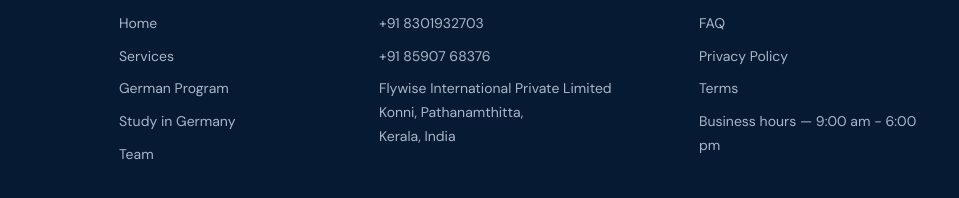
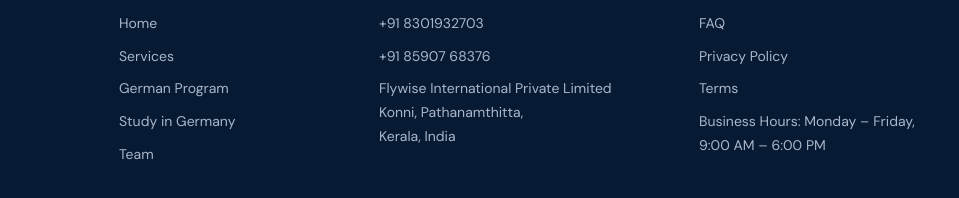
Before and after one commit to bruk-works/flywise, a plain HTML site: page index.html in a window 1280 px wide. Shown: the part 11802-12000 px from the top of the page, 321-1280 px from the left. Drawn offline with nearby package versions, Linux system fonts and the light colour scheme.

Commit message:
Business hours updated

```diff
--- a/index.html
+++ b/index.html
@@ -874,7 +874,7 @@ document.addEventListener("DOMContentLoaded", () => {
             </a>
 
             <p>
-                Business hours — 9:00 am - 6:00 pm
+                Business Hours: Monday – Friday, 9:00 AM – 6:00 PM
             </p>
         </div>
 
```
